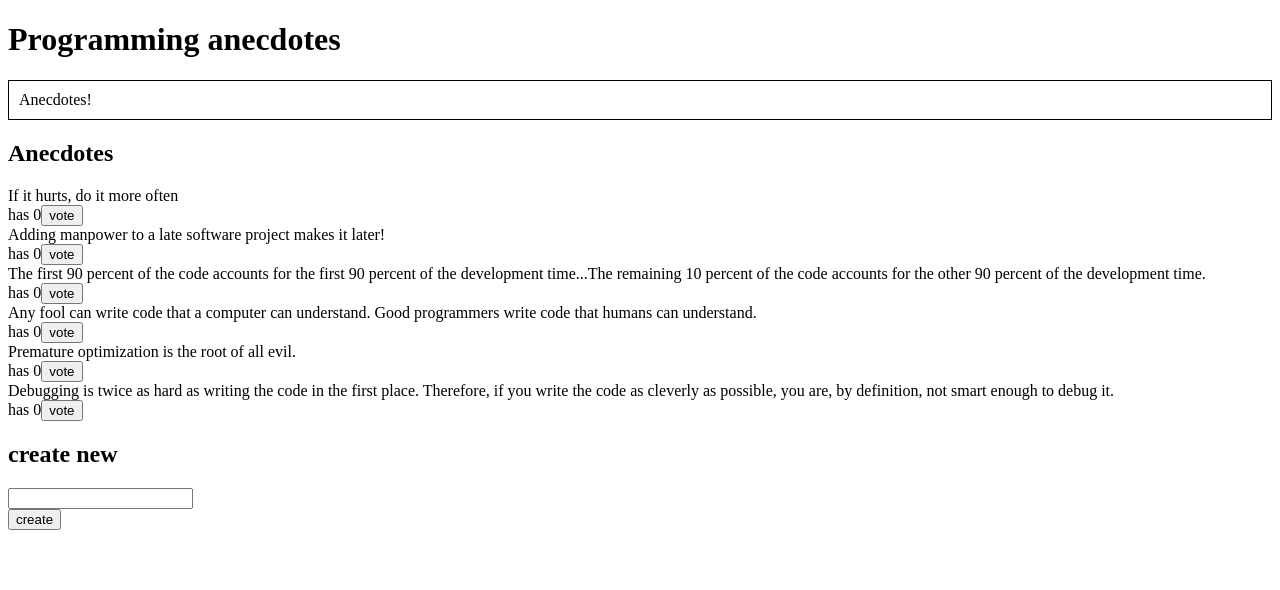
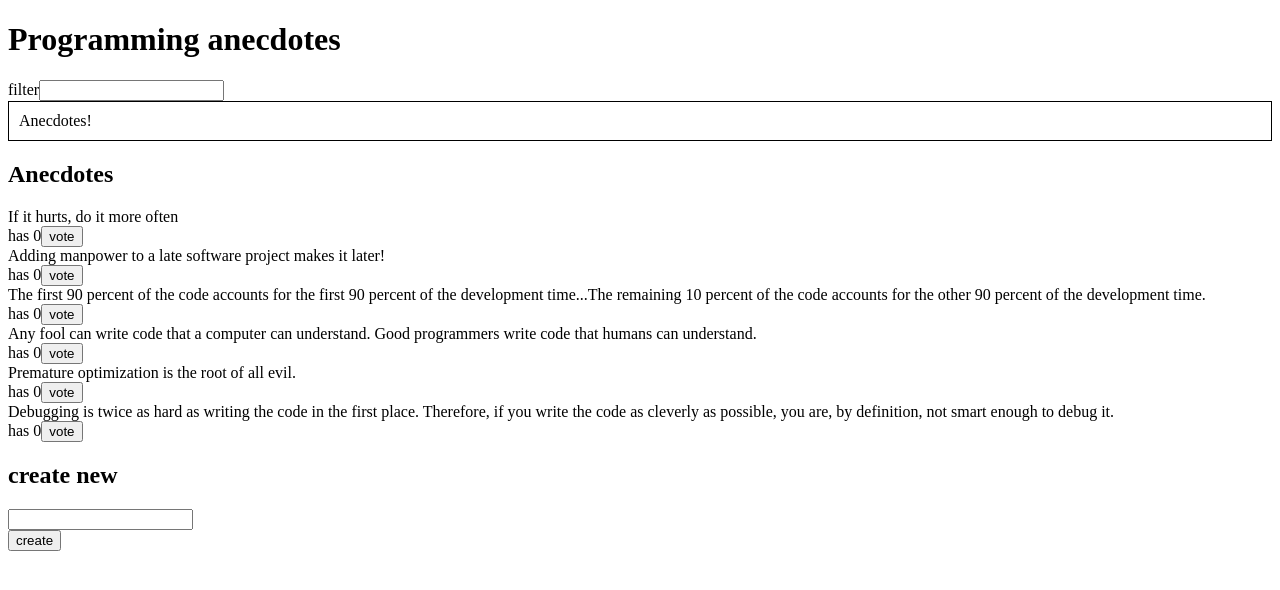
Before and after one commit to vakiovale/CS-course-fs6, a React (Create React App) app: page / in a window 1280 px wide. Shown: the top 590 px of the page. Built offline with nearby package versions, Linux system fonts and the light colour scheme.

Commit message:
Added a filter

```diff
--- a/src/App.js
+++ b/src/App.js
@@ -2,14 +2,14 @@ import React from 'react'
 import Notification from './components/Notification'
 import AnecdoteForm from './components/AnecdoteForm'
 import AnecdoteList from './components/AnecdoteList'
+import Filter from './components/Filter'
 
 class App extends React.Component {
-
   render() {
-    const anecdotes = this.props.store.getState().anecdotes
     return (
       <div>
         <h1>Programming anecdotes</h1>
+        <Filter store={this.props.store} />
         <Notification store={this.props.store} />
         <AnecdoteList store={this.props.store} />
         <AnecdoteForm store={this.props.store} />
--- a/src/components/AnecdoteList.js
+++ b/src/components/AnecdoteList.js
@@ -15,7 +15,9 @@ class AnecdoteList extends React.Component {
     return (
       <div>
         <h2>Anecdotes</h2>
-        {anecdotes.sort((a, b) => b.votes - a.votes).map(anecdote =>
+        {anecdotes.sort((a, b) => b.votes - a.votes)
+          .filter(anecdote => anecdote.content.match(new RegExp(this.props.store.getState().filter, 'i')))
+          .map(anecdote =>
             <div key={anecdote.id}>
               <div>
                 {anecdote.content}
--- /dev/null
+++ b/src/components/Filter.js
@@ -0,0 +1,21 @@
+import React from 'react'
+import { filterAdder } from '../reducers/filterReducer'
+
+class Filter extends React.Component {
+
+  filterChange = (event) => {
+    const filter = event.target.value
+    this.props.store.dispatch(filterAdder(filter))
+  }
+
+  render() {
+    return (
+      <div>
+        filter
+        <input name='filter' onChange={this.filterChange} />
+      </div>
+    )
+  }
+}
+
+export default Filter
--- a/src/index.js
+++ b/src/index.js
@@ -1,6 +1,6 @@
-import React from 'react';
-import ReactDOM from 'react-dom';
-import App from './App';
+import React from 'react'
+import ReactDOM from 'react-dom'
+import App from './App'
 import store from './store'
 
 
--- /dev/null
+++ b/src/reducers/filterReducer.js
@@ -0,0 +1,17 @@
+const initialStore = ''
+
+const reducer = (store = initialStore, action) => {
+  if(action.type === 'FILTER') {
+    return action.filter
+  }
+  return store
+}
+
+export const filterAdder = (filter) => {
+  return {
+    type: 'FILTER',
+    filter: filter
+  }
+}
+
+export default reducer
--- a/src/store.js
+++ b/src/store.js
@@ -1,10 +1,12 @@
 import { createStore, combineReducers } from 'redux'
 import anecdoteReducer from './reducers/anecdoteReducer'
 import notificationReducer from './reducers/notificationReducer'
+import filterReducer from './reducers/filterReducer'
 
 const reducer = combineReducers({
   anecdotes: anecdoteReducer,
-  notification: notificationReducer
+  notification: notificationReducer,
+  filter: filterReducer
 })
 
 const store = createStore(reducer)
```
Lines whose indentation alone changed are shown as unchanged.
